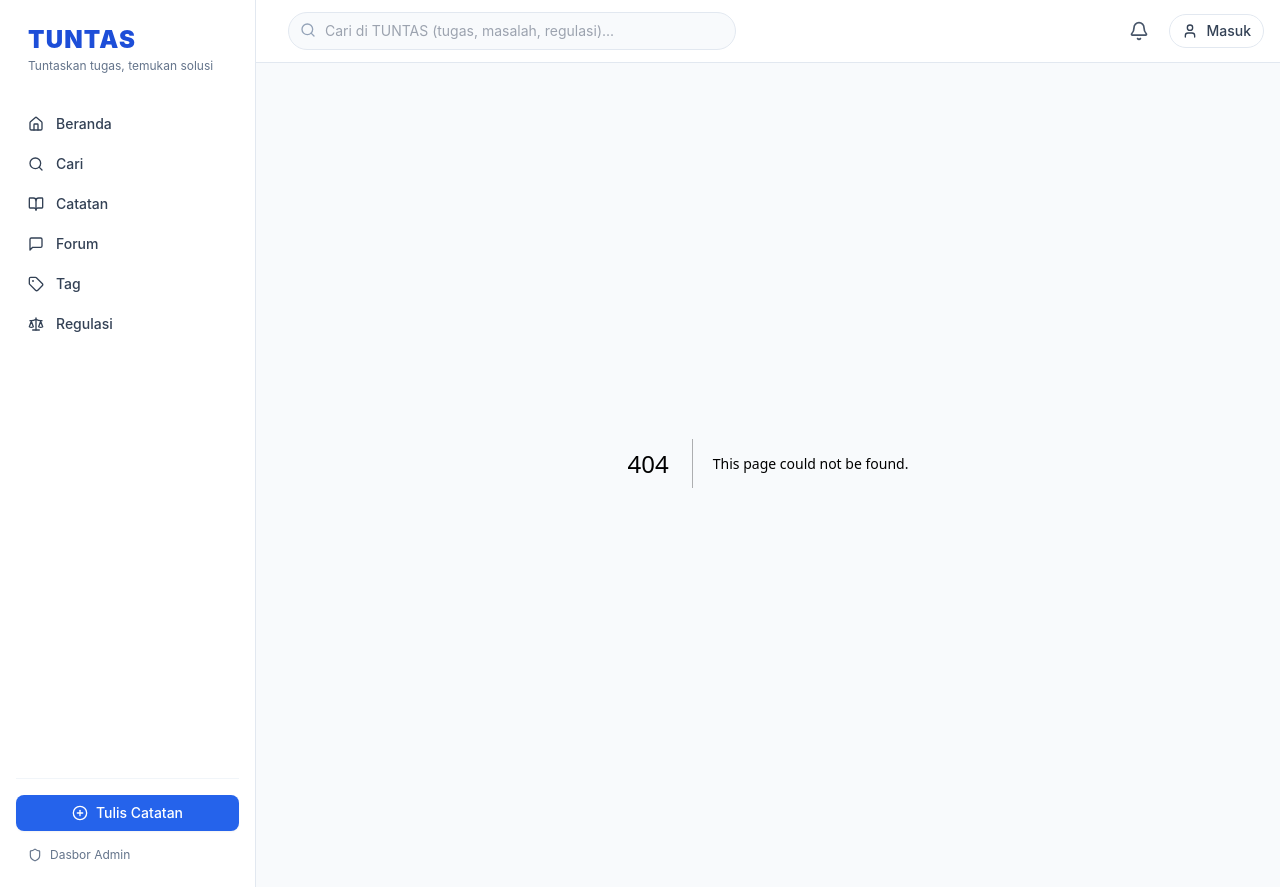
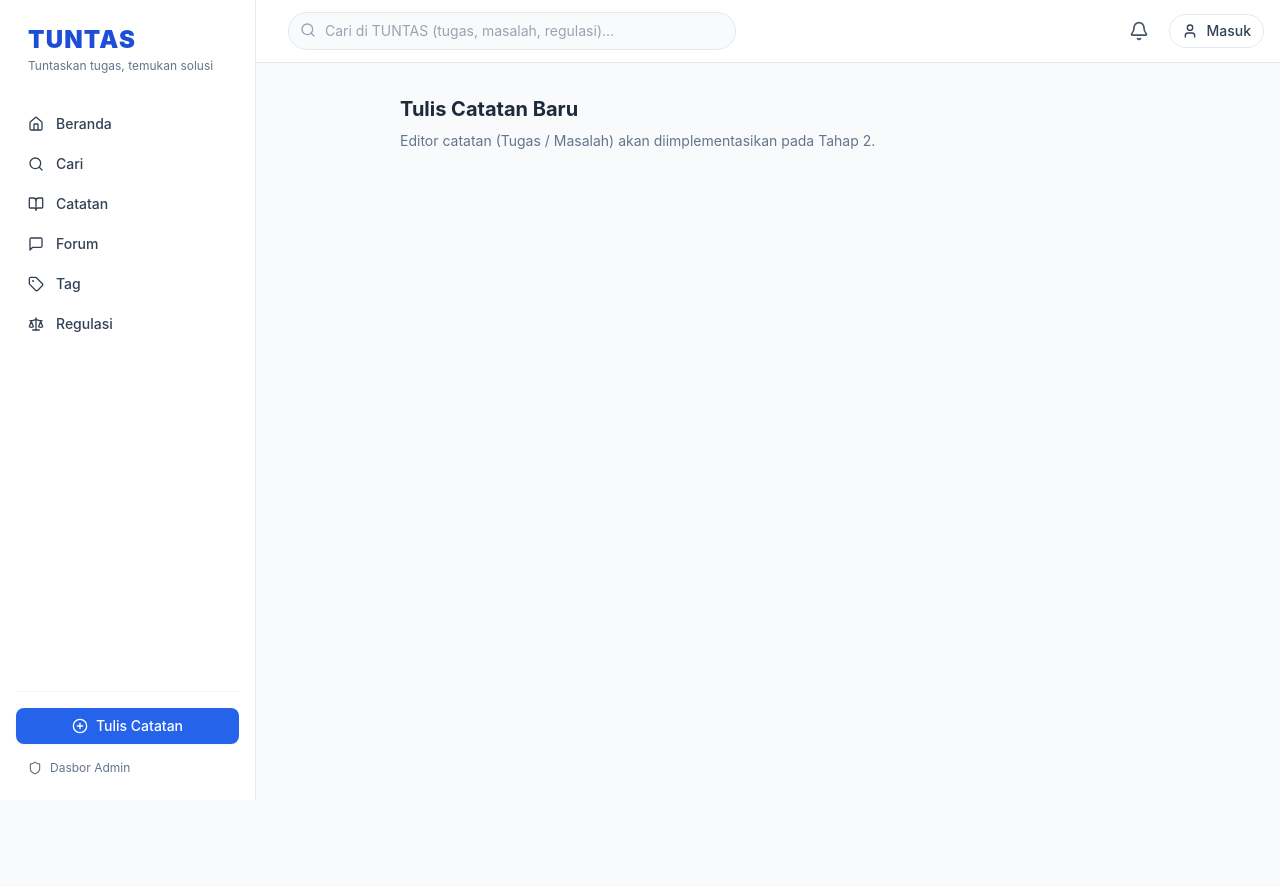
Before and after one commit to kumbrangk-svg/tuntas_forum, a Next.js app: page /tulis in a window 1280 px wide. Before the commit this address had no page. After the commit the page ends 800 px from the top, so only its background shows below. Built offline with nearby package versions, Linux system fonts and the light colour scheme.

Commit message:
Create page.tsx

```diff
--- /dev/null
+++ b/src/app/(member)/tulis/page.tsx
@@ -0,0 +1,8 @@
+export default function WritePage() {
+  return (
+    <div className="max-w-3xl mx-auto px-4 py-8">
+      <h1 className="text-xl font-bold text-slate-800 mb-2">Tulis Catatan Baru</h1>
+      <p className="text-sm text-slate-500">Editor catatan (Tugas / Masalah) akan diimplementasikan pada Tahap 2.</p>
+    </div>
+  );
+}
```
